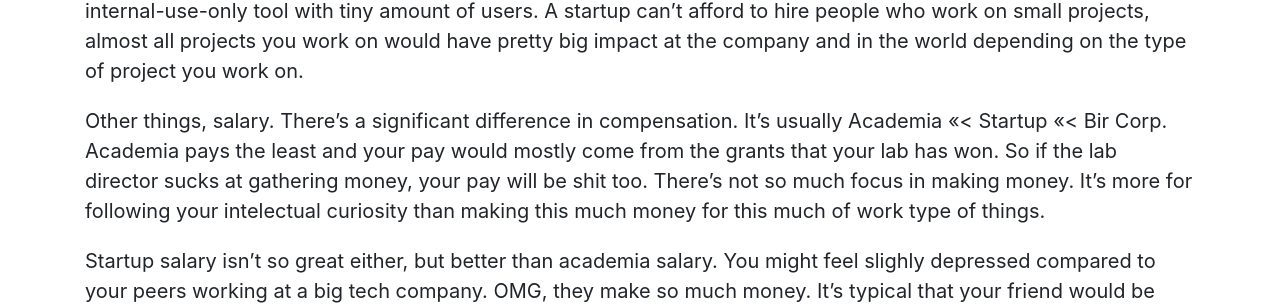
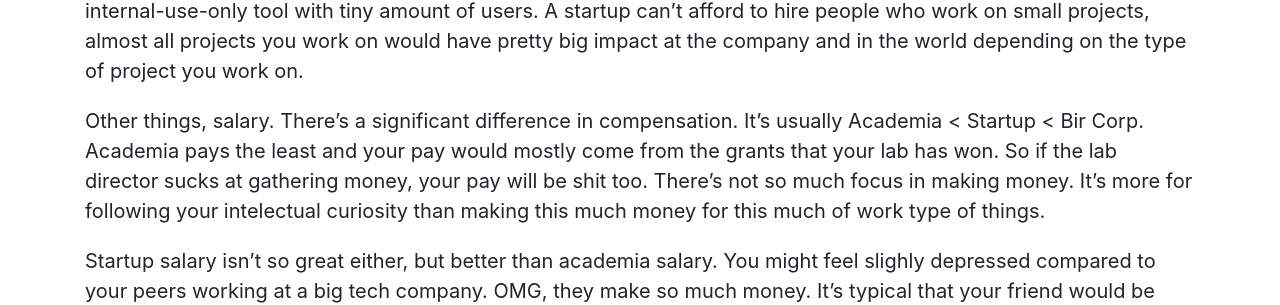
Before and after one commit to takasoft/takasoft.github.io, a Jekyll site: the page built from _posts/2020-12-08-difference-startup-big-corp-academia.md, in a window 1280 px wide and 900 px high, scrolled down 1393 px. Shown: the part 151-456 px from the top of the window. Built offline with Jekyll 4.4.1, drawn with Linux system fonts in a browser that asks for light colours.

```diff
--- a/_posts/2020-12-08-difference-startup-big-corp-academia.md
+++ b/_posts/2020-12-08-difference-startup-big-corp-academia.md
@@ -21,7 +21,7 @@ Working at a startup means you will be forced to move fast. Often times deals ar
 
 Things are slower at a large corporation at least in my experience. Especially for me because I worked at an internal network security team where software engineering is a second focus. It's more for automating existing manual processes than for creating new products. The average age is older than typical software engineering teams too. I'm talking about 30s and 40s. At a startup the company is filled with 20s and 30s. Large corp is a great place for someone who wants a stable work life and high income. At a startup you will have more power to decide things. Your leadership skill becomes extremely important. Ofc it's not like you can decide everything on your own. You have to be able to communicate with the members and decisions are collectively made. However, there's a difference in how these decisions are made.  At a large corp, you have to wait A LOT. You have to wait for approvals from your boss's boss's boss's boss to do anything. It's very bureaucratic. And the impact you make is smaller. It might be a small internal-use-only tool with tiny amount of users. A startup can't afford to hire people who work on small projects, almost all projects you work on would have pretty big impact at the company and in the world depending on the type of project you work on.
 
-Other things, salary. There's a significant difference in compensation.  It's usually Academia <<< Startup <<< Bir Corp.  Academia pays the least and your pay would mostly come from the grants that your lab has won.  So if the lab director sucks at gathering money, your pay will be shit too.  There's not so much focus in making money. It's more for following your intelectual curiosity than making this much money for this much of work type of things.
+Other things, salary. There's a significant difference in compensation.  It's usually Academia < Startup < Bir Corp.  Academia pays the least and your pay would mostly come from the grants that your lab has won.  So if the lab director sucks at gathering money, your pay will be shit too.  There's not so much focus in making money. It's more for following your intelectual curiosity than making this much money for this much of work type of things.
 
 Startup salary isn't so great either, but better than academia salary. You might feel slighly depressed compared to your peers working at a big tech company. OMG, they make so much money. It's typical that your friend would be making 2-3 times more than what you make. Sometimes you won't even believe the amount of the money your friend at a big corp make. But these extreme examples are also rare.  Extreme high salary is usually accomplished at a company that has dominated a certain field. Examples include Google, Amazon, Facebook, etc. If you have played a game Monopoly, you will know that once you dominate the same color, it becomes so easy to collect money from other players. Same analogy applies here. Those big tech companies make insane amount of money because they are essensially monopolies.
 
```
